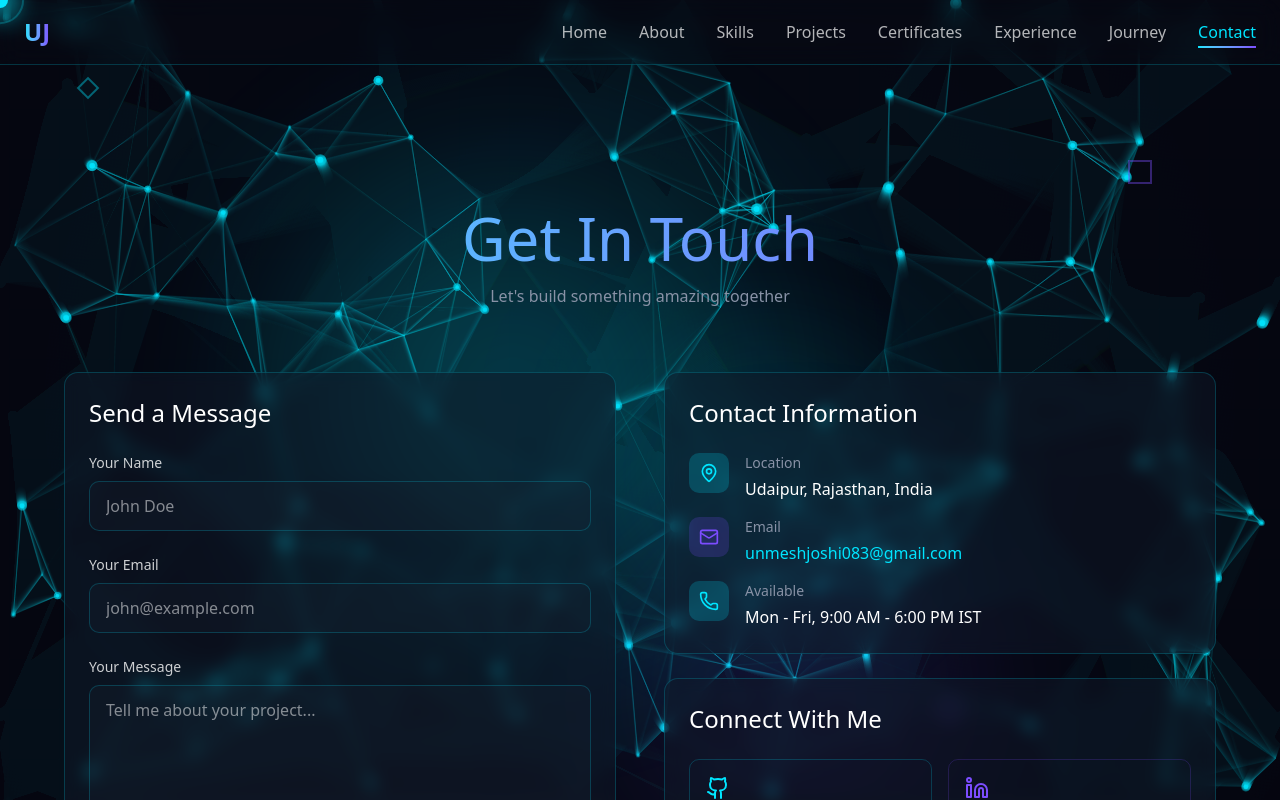
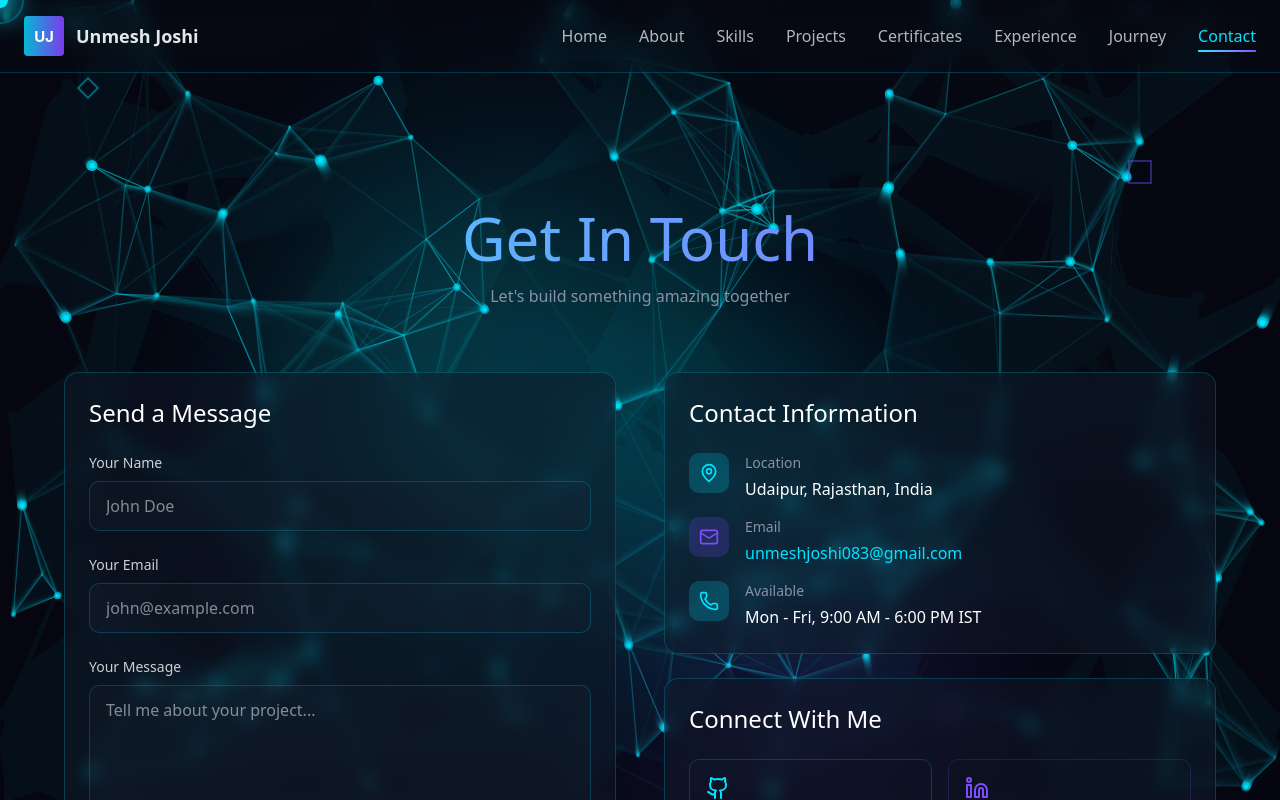
Before and after one commit to Unmesh-12634/Unmesh-Joshi-Portfolio, a React (Vite) app: page /contact in a window 1280 px wide. Shown: the top 800 px of the page. Built offline with nearby package versions, Linux system fonts and the light colour scheme.

Commit message:
chore: add site logo, favicon and update navbar to use logo

```diff
--- a/index.html
+++ b/index.html
@@ -5,7 +5,9 @@
       <meta charset="UTF-8" />
       <meta name="viewport" content="width=device-width, initial-scale=1.0" />
       <title>3D Animated Portfolio Website</title>
-      <script type="module" src="https://unpkg.com/@splinetool/runtime@latest/build/runtime.js"></script>
+  <link rel="icon" type="image/png" href="/assets/favicon.png" />
+  <link rel="apple-touch-icon" href="/assets/logo.svg" />
+  <script type="module" src="https://unpkg.com/@splinetool/runtime@latest/build/runtime.js"></script>
     </head>
 
     <body>
--- a/src/components/Navbar.tsx
+++ b/src/components/Navbar.tsx
@@ -23,12 +23,10 @@ export function Navbar() {
     >
       <div className="container mx-auto px-6 py-4">
         <div className="flex items-center justify-between">
-          <Link to="/">
-            <motion.div
-              whileHover={{ scale: 1.05 }}
-              className="text-2xl font-bold bg-gradient-to-r from-primary to-secondary bg-clip-text text-transparent"
-            >
-              UJ
+          <Link to="/" aria-label="Home">
+            <motion.div whileHover={{ scale: 1.03 }} className="flex items-center gap-3">
+              <img src="/assets/logo.svg" alt="Site logo" className="w-10 h-10 rounded-md" />
+              <span className="text-lg font-semibold text-foreground/90">Unmesh Joshi</span>
             </motion.div>
           </Link>
 
```
Also changed, not shown: public/assets/favicon.png (added), public/assets/logo.svg (added).
